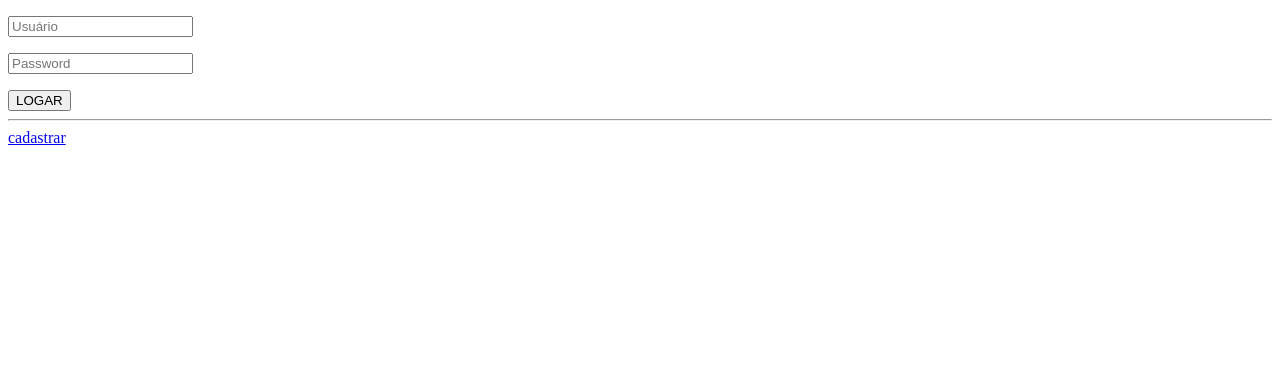
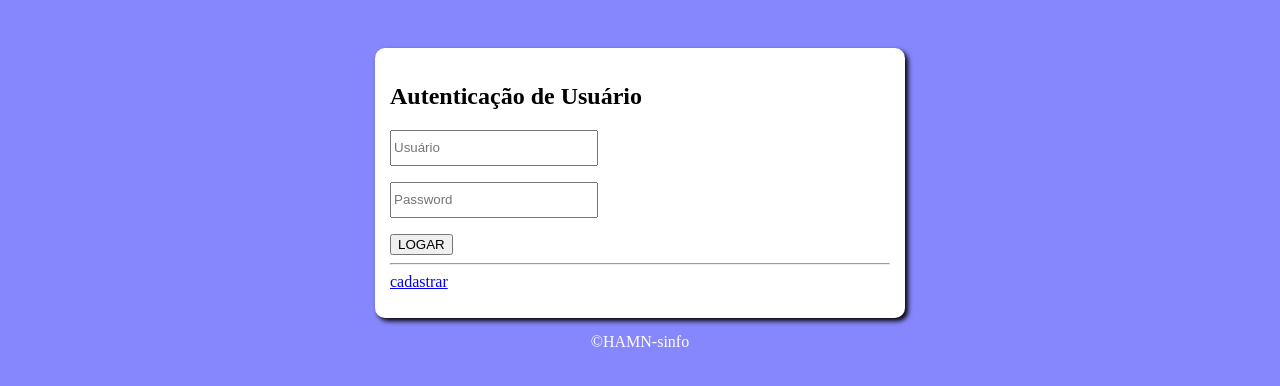
Before and after one commit to elionaifigueiredo/padrao, a Django app: template autenticacao/templates/logar.html in a window 1280 px wide. Shown: the top 386 px of the page. Run offline with Django 3.2, Linux system fonts and the light colour scheme; the template is opened without the code that fills it, so the values that code supplies are empty.

Commit message:
adiciona css na tela de login e extends base.html

```diff
--- a/autenticacao/templates/logar.html
+++ b/autenticacao/templates/logar.html
@@ -1,13 +1,20 @@
+{% load static %}
 <!DOCTYPE html>
-<html lang="en">
+<html lang="pt-br">
 <head>
     <meta charset="UTF-8">
     <meta http-equiv="X-UA-Compatible" content="IE=edge">
     <meta name="viewport" content="width=device-width, initial-scale=1.0">
-    <title>LOGIN</title>
+    <title>Autenticação</title>
+    <link rel="stylesheet" href="{% static 'css/style_login.css'%}">
 </head>
 <body>
 
+    <header>
+
+    </header>
+    <section>
+        <h1>Autenticação de Usuário</h1>
             <form action="{% url 'logar_user' %}" method="POST" >
                 {% csrf_token %}
                 <p>
@@ -18,8 +25,14 @@
                 </p>
                     <button type="submit">LOGAR</button>
                     <hr>
+
+                    <div class="box_btn">
                             <a href="{% url 'cadastro' %}">cadastrar</a>
+                    </div>
                 </form>
-
+    </section>
+    <footer>
+        &copy;HAMN-sinfo
+    </footer>
 </body>
 </html>
--- a/secao/templates/index.html
+++ b/secao/templates/index.html
@@ -1,3 +1,4 @@
+{% load static %}
 <!DOCTYPE html>
 <html lang="en">
 <head>
@@ -8,7 +9,7 @@
 </head>
 <body>
 
-    <h1>INDEX</h1>
+    <h1>Viaturas e Serviços do HAMN</h1>
     <a href="{% url 'logar_user' %}">LOGAR</a>
 </body>
 </html>
--- a/secao/views.py
+++ b/secao/views.py
@@ -8,6 +8,6 @@ def index(request):
     return render(request,'index.html')
 
 
-@login_required(login_url='/auth/logar')
+@login_required(login_url='/logar')
 def home(request):
     return render(request,'home.html')
--- /dev/null
+++ b/templates/static/css/style_login.css
@@ -0,0 +1,39 @@
+body{
+    background: rgb(135, 135, 253);
+}
+
+header{
+
+    color: white;
+    text-align: center;
+    padding: 20px;
+}
+
+section{
+    background: white;
+    border-radius: 10px;
+    padding: 15px;
+    width: 500px;
+    margin: auto;
+    box-shadow: 3px 3px 5px black;
+}
+
+div{
+
+}
+
+footer{
+    color: white;
+    text-align: center;
+    padding: 15px;
+
+}
+
+.form, input, .box_btn{
+    width: 200px;
+    height: 30px;
+
+}
+h1{
+    color: black;
+}
--- a/tool/urls.py
+++ b/tool/urls.py
@@ -6,7 +6,7 @@ from django.conf.urls.static import static
 
 urlpatterns = [
     path('admin/', admin.site.urls),
-    path('auth/', include('autenticacao.urls')),
+    path('', include('autenticacao.urls')),
     path('', include('secao.urls'))
 ]
 
```
Also changed, not shown: autenticacao/views.py (+6 -6 lines), templates/base.html (+15 -5 lines), templates/static/css/style_base.css (added). Lines whose indentation alone changed are shown as unchanged.
